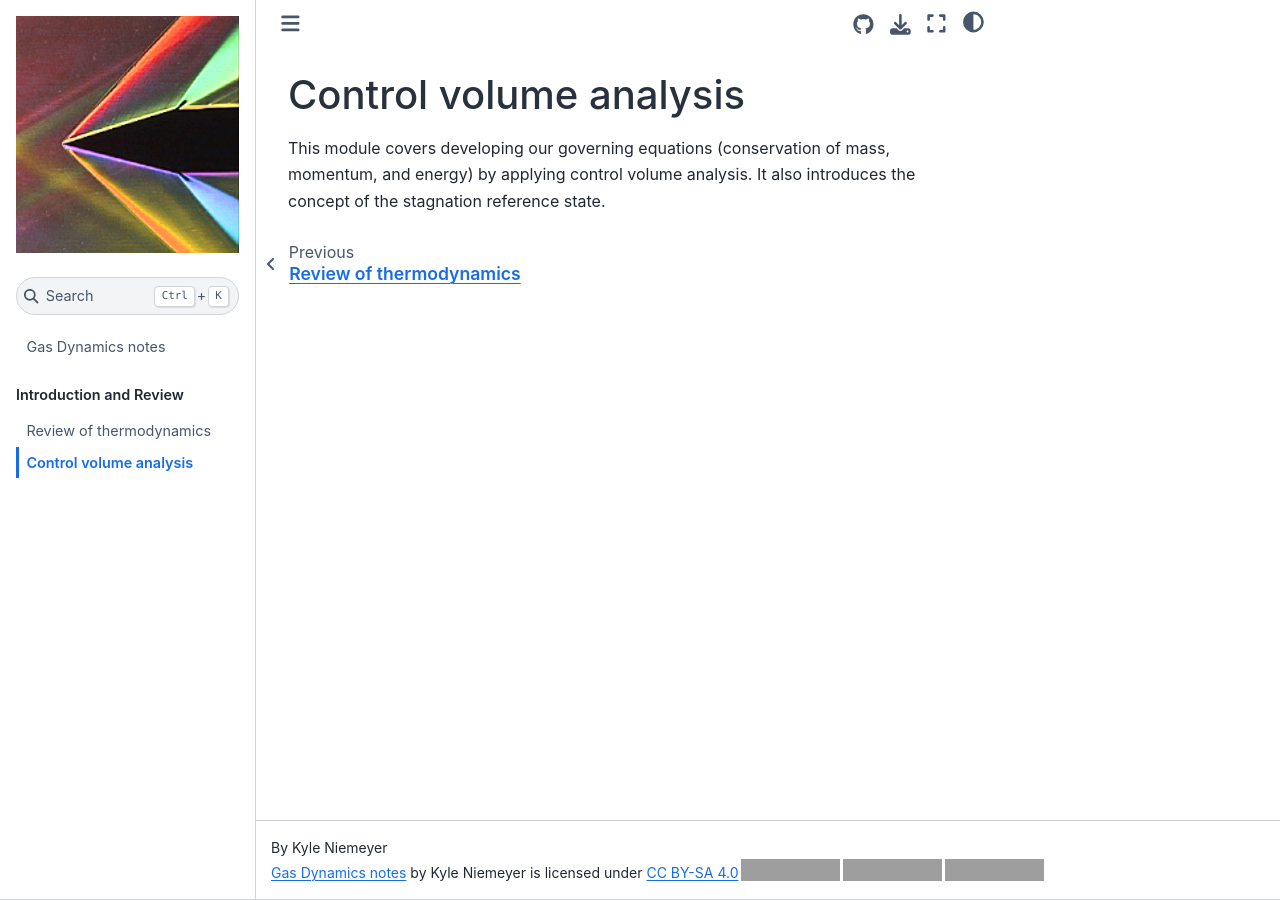
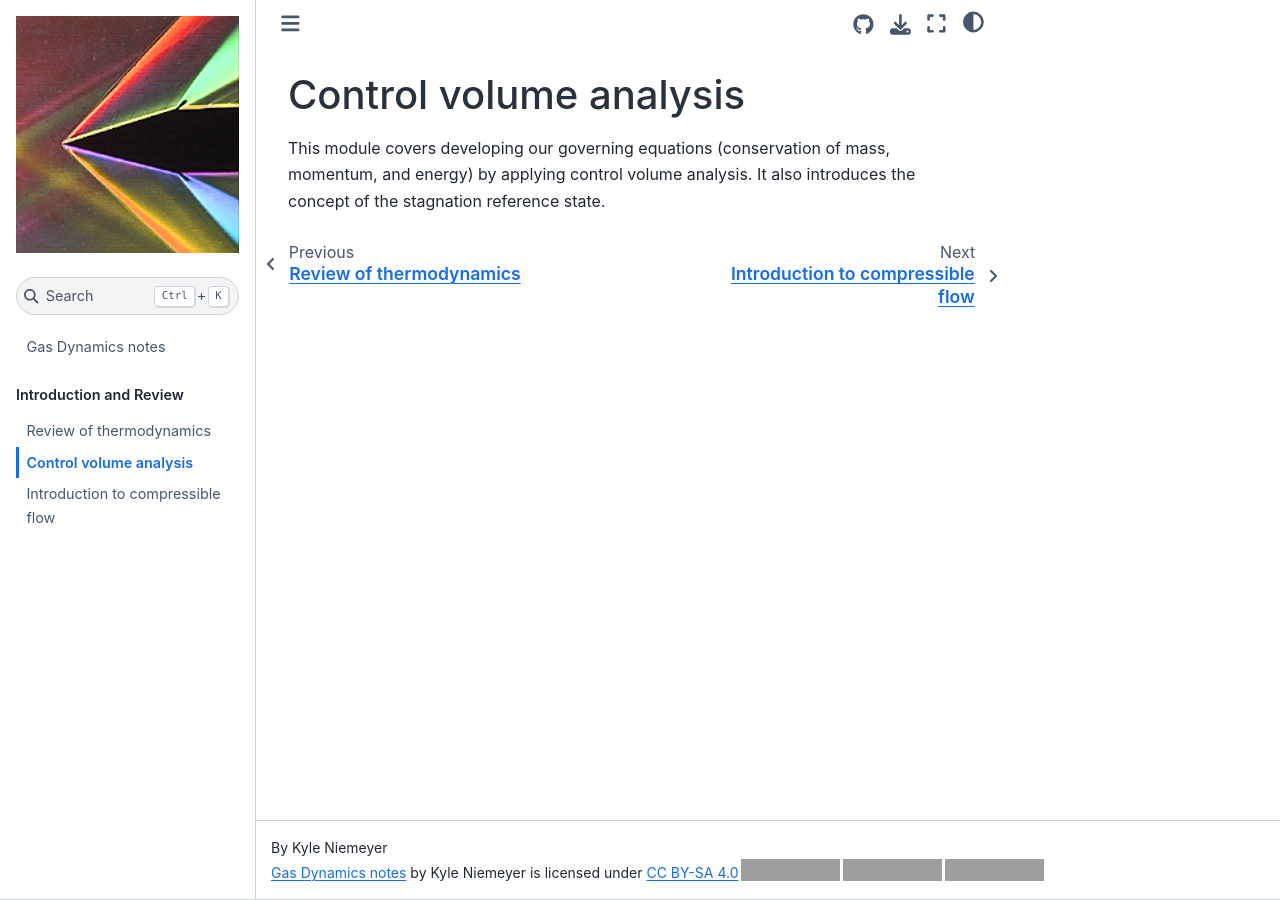
Before and after one commit to kyleniemeyer/gas-dynamics-notes, a Jupyter Book: the page built from book/intro/control-volume-analysis.ipynb, in a window 1280 px wide. Built offline with Jupyter Book 1.0.4 settings and Sphinx 7.4.7 and the Sphinx Book theme 1.1.4, drawn with Linux system fonts in a browser that asks for light colours; grey boxes are pictures that could not be loaded.

Commit message:
started compressible flow module

```diff
--- a/book/_toc.yml
+++ b/book/_toc.yml
@@ -3,3 +3,4 @@
   chapters:
     - file: intro/review-thermo
     - file: intro/control-volume-analysis
+    - file: intro/compressible-flow
```
Also changed, not shown: book/intro/compressible-flow.ipynb (added).
